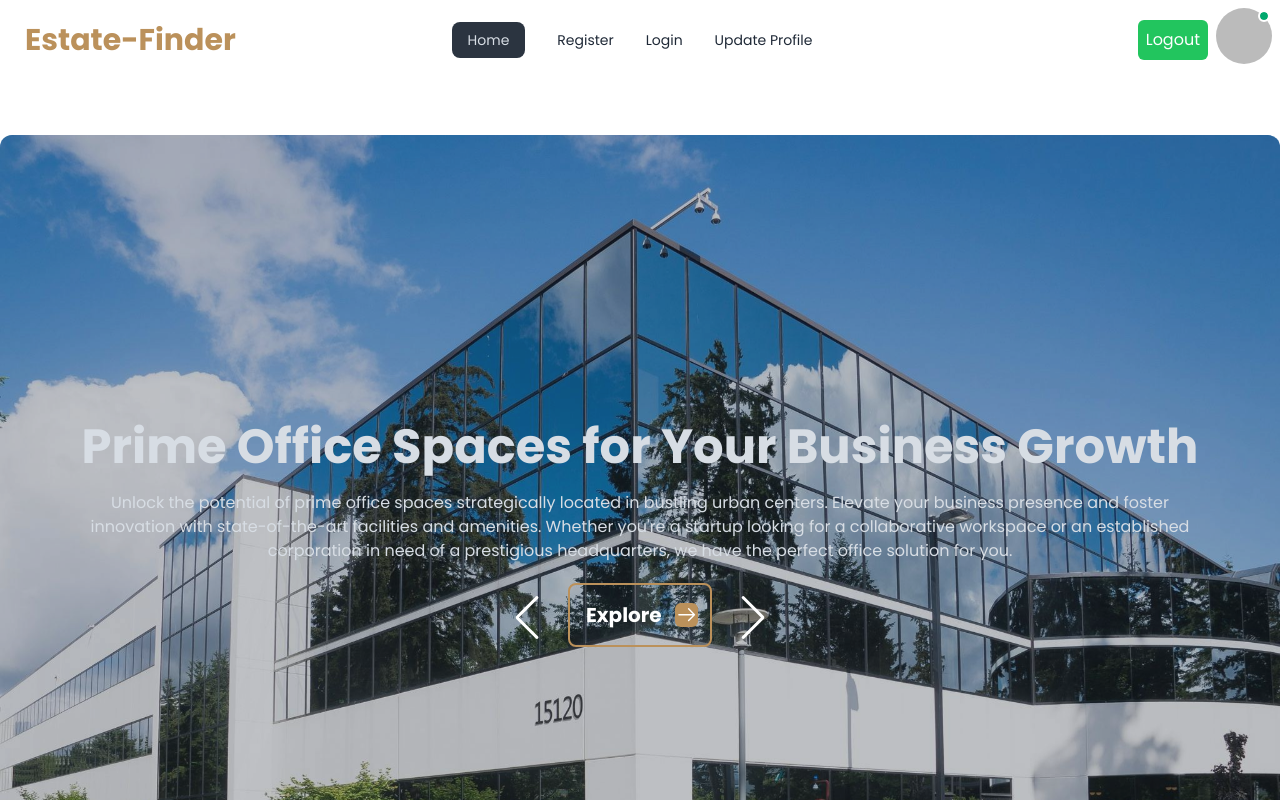
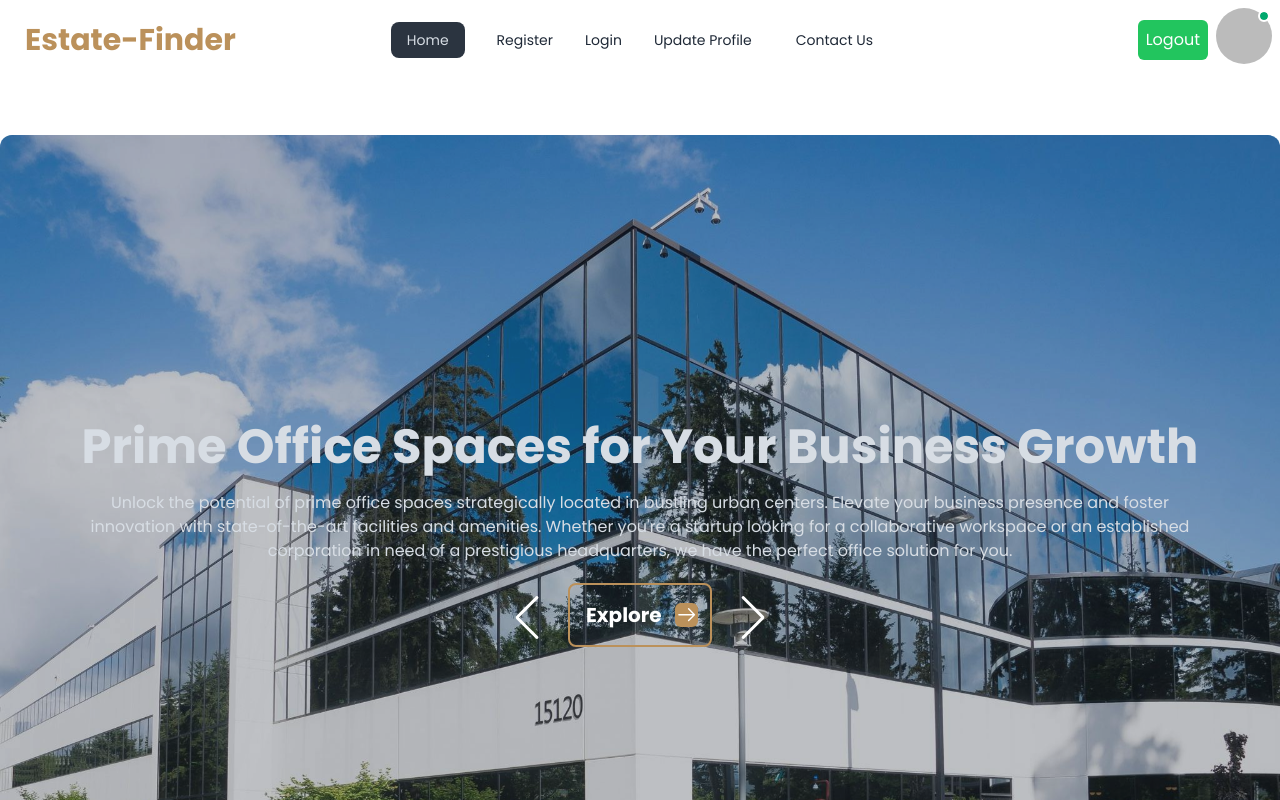
Before and after one commit to SabbirHossain-28/urban-edge-react-firebase-project, a React (Vite) app: page / in a window 1280 px wide. Shown: the top 800 px of the page. Built offline with nearby package versions, Linux system fonts and the light colour scheme; no server answers; sample sign-in values are in the browser's storage.

Commit message:
create new route for contact page and also make this route private for user

```diff
--- a/src/Components/Header/Navbar.jsx
+++ b/src/Components/Header/Navbar.jsx
@@ -42,10 +42,13 @@ const Navbar = () => {
         <NavLink to="/login">Login</NavLink>
       </li>
       {user && (
-        <li>
+        <li className="mr-3">
           <NavLink to="/updateProfile">Update Profile</NavLink>
         </li>
       )}
+      {user && <li>
+        <NavLink to="/contact">Contact Us</NavLink>
+      </li>}
     </>
   );
   return (
--- /dev/null
+++ b/src/Pages/Home/Contact/Contact.jsx
@@ -0,0 +1,10 @@
+
+const Contact = () => {
+    return (
+        <div>
+            <h2>Hello this contact page</h2>
+        </div>
+    );
+};
+
+export default Contact;
--- a/src/Routes/Routes.jsx
+++ b/src/Routes/Routes.jsx
@@ -6,6 +6,7 @@ import Login from "../Pages/Login/Login";
 import CardDetails from "../Pages/CardDetails/CardDetails";
 import PrivetRoute from "./PrivetRoute";
 import Updateprofile from "../Pages/UpdateProfile/Updateprofile";
+import Contact from "../Pages/Home/Contact/Contact";
 
 export const routes = createBrowserRouter([
   {
@@ -23,13 +24,26 @@ export const routes = createBrowserRouter([
             <CardDetails></CardDetails>
           </PrivetRoute>
         ),
-        loader: ()=> fetch("https://sabbirhossain-28.github.io/estate-data-json/sagmentData.json"),
+        loader: () =>
+          fetch(
+            "https://sabbirhossain-28.github.io/estate-data-json/sagmentData.json"
+          ),
       },
       {
         path: "/updateProfile",
-        element: <PrivetRoute>
-          <Updateprofile></Updateprofile>
-        </PrivetRoute>
+        element: (
+          <PrivetRoute>
+            <Updateprofile></Updateprofile>
+          </PrivetRoute>
+        ),
+      },
+      {
+        path: "/contact",
+        element: (
+          <PrivetRoute>
+            <Contact></Contact>
+          </PrivetRoute>
+        ),
       },
       {
         path: "/register",
```
